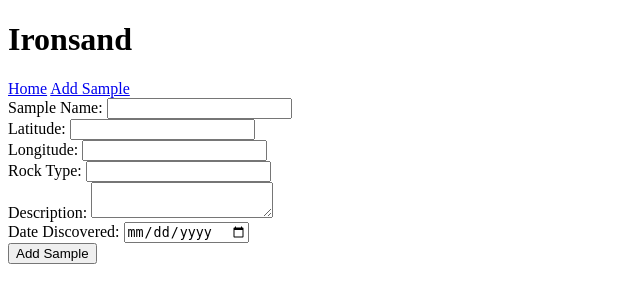
After one commit to dh-snatch/Ironsand, a PHP site: page /add_sample.html in a window 1280 px wide. The commit adds this page. Shown: the top 303 px of the page, without its empty margins (0-640 px from the left). Run offline with PHP 8.4, Linux system fonts and the light colour scheme.

Commit message:
option to add a sample to the map

```diff
--- /dev/null
+++ b/frontend/add_sample.html
@@ -0,0 +1,45 @@
+<!DOCTYPE html>
+<html lang="en">
+<head>
+    <meta charset="UTF-8">
+    <meta name="viewport" content="width=device-width, initial-scale=1.0">
+    <title>Ironsand</title>
+</head>
+<body>
+    <header>
+        <h1>Ironsand</h1>
+        <nav>
+            <a href="index.html">Home</a>
+            <a href="add_sample.html">Add Sample</a>
+        </nav>
+    </header>
+    <div id="add_form">
+        <form action="add_sample.php" method="POST">
+            <label for="name">Sample Name:</label>
+            <input type="text" id="name" name="name" required><br>
+
+            <label for="latitude">Latitude:</label>
+            <input type="number" id="latitude" name="latitude" step="0.000001" required><br>
+
+            <label for="longitude">Longitude:</label>
+            <input type="number" id="longitude" name="longitude" step="0.000001" required><br>
+
+            <label for="rock_type">Rock Type:</label>
+            <input type="text" id="rock_type" name="rock_type" required><br>
+
+            <label for="description">Description:</label>
+            <textarea id="description" name="description"></textarea><br>
+
+            <label for="date_discovered">Date Discovered:</label>
+            <input type="date" id="date_discovered" name="date_discovered" required><br>
+
+            <button id = 'submit_button' type="submit">Add Sample</button>
+        </form>
+    </div>
+
+</form>
+
+    </div>
+</body>
+
+</html>
--- a/frontend/endpoint.php
+++ b/frontend/endpoint.php
@@ -3,8 +3,10 @@
 // backend VM endpoint
 $url = "http://192.168.56.13:5000/retrieve_samples";
 
+
 // json from backend/main.py
 $json_data = @file_get_contents($url);
+
 
 if ($json_data === false) {
     die("Could not fetch deposits from backend.");
--- a/frontend/index.html
+++ b/frontend/index.html
@@ -17,6 +17,7 @@
         <h1>Ironsand</h1>
         <nav>
             <a href="index.html">Home</a>
+            <a href="add_sample.html">Add Sample</a>
         </nav>
     </header>
     <div id="sidebar">
```
Also changed, not shown: frontend/add_sample.php (added, +33 -0 lines), 1 other file.
